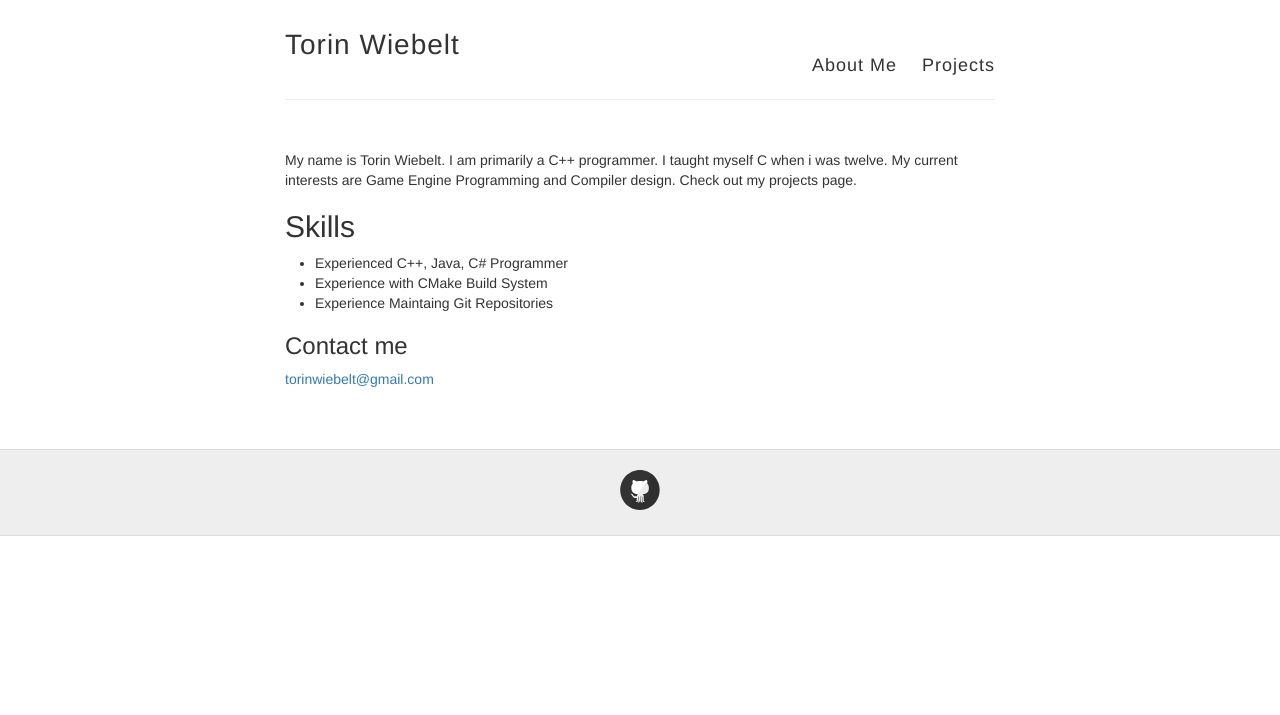
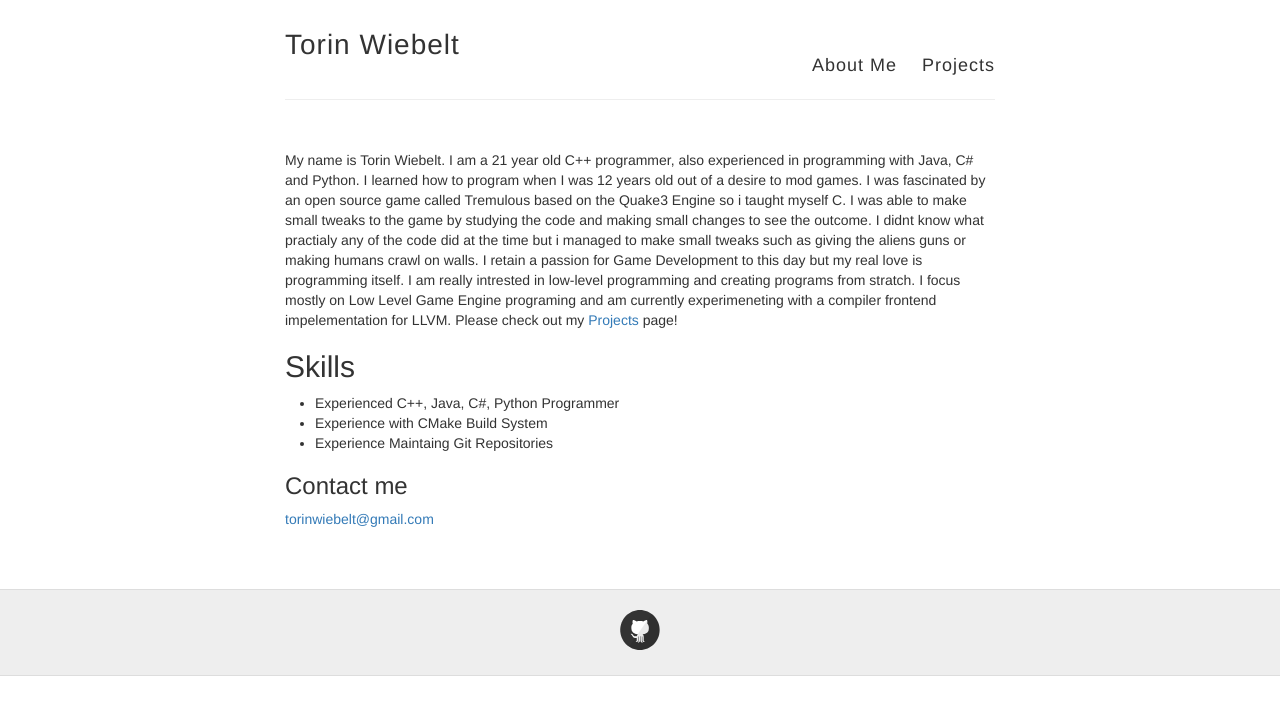
Before and after one commit to Twiebs/twiebs.github.io, a Jekyll site: the page built from about.md, in a window 1280 px wide. Shown: the top 715 px of the page. Built offline with Jekyll 4.4.1, drawn with Linux system fonts in a browser that asks for light colours.

Commit message:
Update about.md

```diff
--- a/about.md
+++ b/about.md
@@ -4,14 +4,13 @@ title: About
 permalink: /about/
 ---
 
-My name is Torin Wiebelt.  I am primarily a C++ programmer.  I taught myself C when i was twelve.  My current interests are Game Engine Programming and Compiler design.  Check out my projects page.
+My name is Torin Wiebelt.  I am a 21 year old C++ programmer, also experienced in programming with Java, C# and Python.  I learned how to program when I was 12 years old out of a desire to mod games.  I was fascinated by an open source game called Tremulous based on the Quake3 Engine so i taught myself C.  I was able to make small tweaks to the game by studying the code and making small changes to see the outcome.  I didnt know what practialy any of the code did at the time but i managed to make small tweaks such as giving the aliens guns or making humans crawl on walls.  I retain a passion for Game Development to this day but my real love is programming itself.  I am really intrested in low-level programming and creating programs from stratch.  I focus mostly on Low Level Game Engine programing and am currently experimeneting with a compiler frontend impelementation for LLVM.  Please check out my [Projects](/projects) page!
 
 ##Skills
-- Experienced C++, Java, C# Programmer
+- Experienced C++, Java, C#, Python Programmer
 - Experience with CMake Build System
 - Experience Maintaing Git Repositories
 
+### Contact me
 
-<!--- The bridge between hardware and software is my natural habitat --->
-### Contact me
 [torinwiebelt@gmail.com](mailto:torinwiebelt@gmail.com)
```
